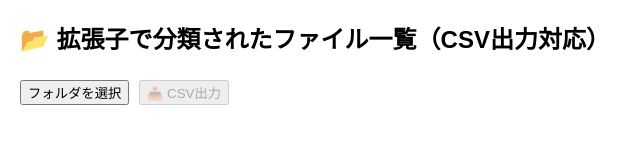
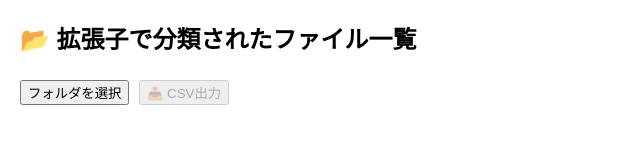
Before and after one commit to uni928/ShowAllFileAtDirectory, a plain HTML site: page index.html in a window 1280 px wide. Shown: the whole page, without its empty margins (0-640 px from the left). Drawn offline with Linux system fonts and the light colour scheme.

Commit message:
Update index.html

```diff
--- a/index.html
+++ b/index.html
@@ -13,7 +13,7 @@
 </head>
 <body>
 
-<h2>📂 拡張子で分類されたファイル一覧（CSV出力対応）</h2>
+<h2>📂 拡張子で分類されたファイル一覧</h2>
 <button id="pick">フォルダを選択</button>
 <button id="downloadCsv" disabled>📤 CSV出力</button>
 <div id="view"></div>
```
